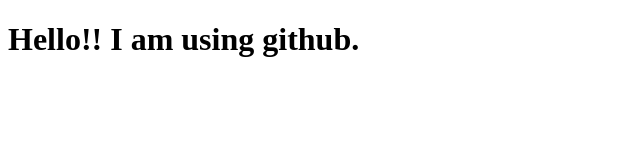
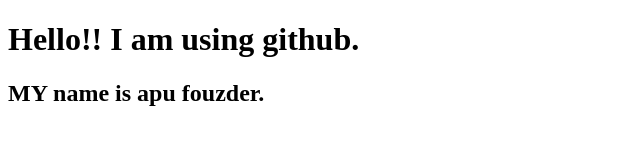
Before and after one commit to apufouzder/my-website, a plain HTML site: page index.html in a window 1280 px wide. Shown: the whole page, without its empty margins (0-640 px from the left). Drawn offline with Linux system fonts and the light colour scheme.

Commit message:
added new h2

```diff
--- a/index.html
+++ b/index.html
@@ -7,5 +7,6 @@
 </head>
 <body>
     <h1>Hello!! I am using github.</h1>
+    <h2>MY name is apu fouzder.</h2>
 </body>
 </html>
```
Also changed, not shown: 1 other file.
